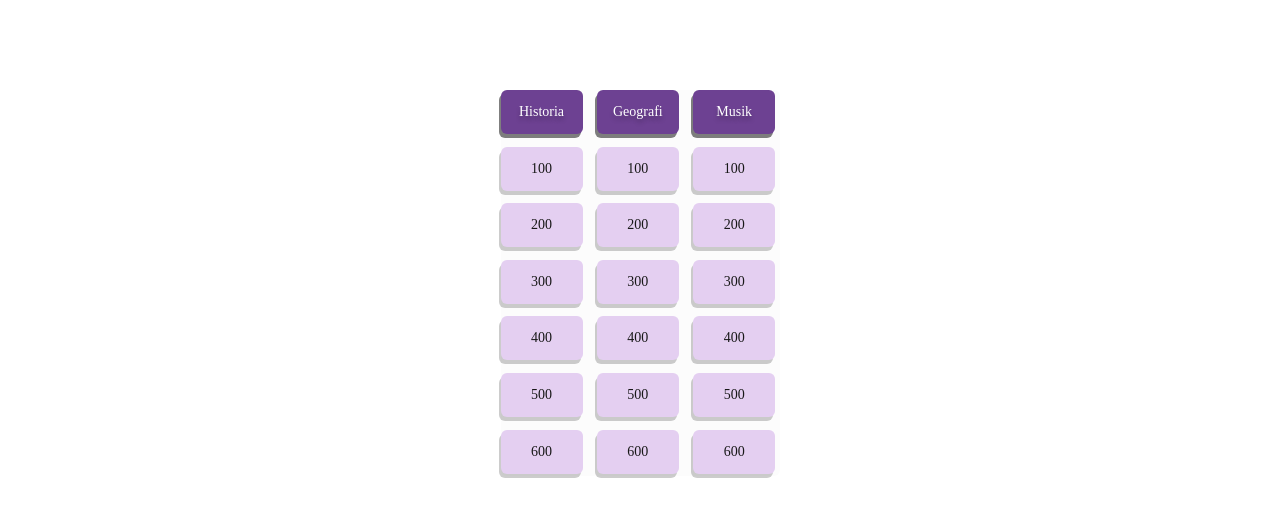
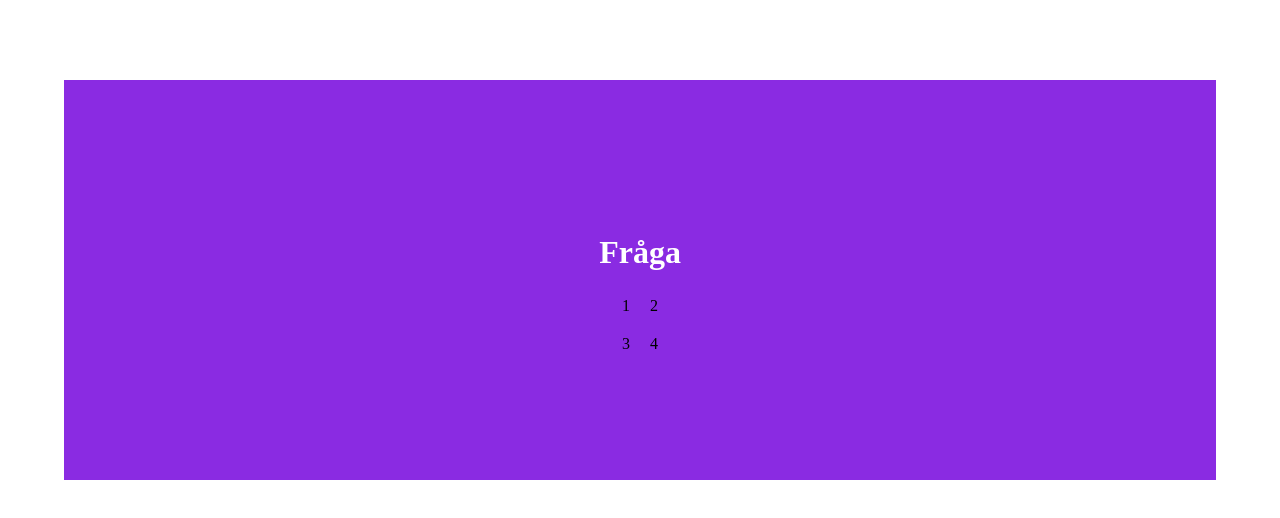
Before and after one commit to visceral89/Agil-Grupp-2, a Vue app: page /game in a window 1280 px wide. Shown: the top 518 px of the page. Built offline with nearby package versions, Linux system fonts and the light colour scheme.

Commit message:
påbörjat css för gamecard komponent

```diff
--- a/src/components/ChosenQuestion.vue
+++ /dev/null
@@ -1,18 +0,0 @@
-<template>
-
-</template>
-
-<script>
-
-export default {
-  data() {
-    return {
-
-    }
-  }
-}
-</script>
-
-<style scoped>
-
-</style>
--- a/src/components/GameBoard.vue
+++ b/src/components/GameBoard.vue
@@ -1,6 +1,6 @@
 <template>
   <div id="game-wrapper">
-    <div id="question-wrapper">
+    <div class="question-wrapper">
       <h2>Välj fråga</h2>
     </div>
 
@@ -44,9 +44,6 @@
 </script>
 
 <style scoped>
-  #question-wrapper {
-    text-align: center;
-  }
   h2, .category-card, .game-card {
     font-family: Poppins;
     line-height: normal;
--- /dev/null
+++ b/src/components/GameCard.vue
@@ -0,0 +1,56 @@
+<template>
+  <div id="game-card-wrapper">
+    <div class="question-wrapper">
+      <h2>Fråga</h2>
+    </div>
+
+    <div id="game-card">
+      <!-- Vald fråga från game-board -->
+      <div>1</div>
+      <div>2</div>
+      <div>3</div>
+      <div>4</div>
+    </div>
+  </div>
+</template>
+
+<script>
+
+export default {
+  data() {
+    return {
+
+    }
+  }
+}
+</script>
+
+<style scoped>
+  #game-card-wrapper {
+    position: absolute;
+    top: 10%;
+    left: 5%;
+    right: 5%;
+    display: flex;
+    flex-direction: column;
+    justify-content: center;
+    align-items: center;
+    width: 90vw;
+    height: 400px;
+    background-color: blueviolet;
+  }
+  h2 {
+    color: #FFF;
+    text-align: center;
+    font-size: 32px;
+    font-style: normal;
+    font-weight: 700;
+    font-family: Poppins;
+    line-height: normal;
+  }
+  #game-card {
+    display: grid;
+    grid-template-columns: repeat(2, 1fr);
+    gap: 20px;
+  }
+</style>
--- a/src/views/Game.vue
+++ b/src/views/Game.vue
@@ -1,18 +1,18 @@
 <script>
   import GameBoard from '../components/GameBoard.vue';
-  import ChosenQuestion from '../components/ChosenQuestion.vue';
+  import GameCard from '../components/GameCard.vue';
 
   export default {
     components: {
       GameBoard,
-      ChosenQuestion
+      GameCard
     }
   }
 </script>
 
 <template>
   <GameBoard />
-  <ChosenQuestion />
+  <GameCard />
 </template>
 
 <style scoped>
```
